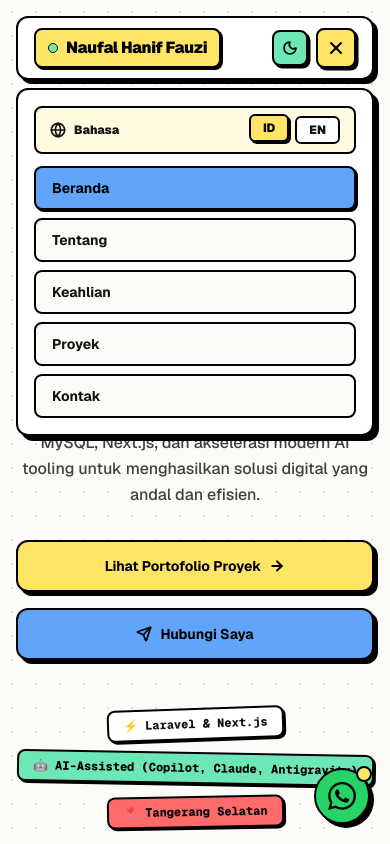
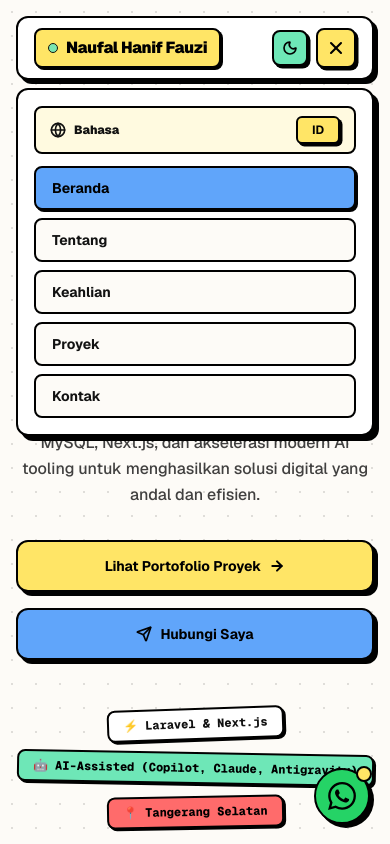
Before and after one commit to NaufalHaniff/Personal-Branding, a Next.js app: page / in a window 390 px wide. Both pictures are taken after a click on the button 336 px from the left and 48 px from the top of the page. Shown: the top 844 px of the page. Built offline with nearby package versions, Linux system fonts and the light colour scheme.

Commit message:
feat: implement responsive Navbar component with scroll-spy and theme/language toggles

```diff
--- a/components/Navbar.tsx
+++ b/components/Navbar.tsx
@@ -161,30 +161,15 @@ export default function Navbar() {
                   <Globe className="h-4 w-4 stroke-[2.5]" />
                   <span>{language === "id" ? "Bahasa" : "Language"}</span>
                 </span>
-                <div className="flex items-center gap-1.5">
-                  <button
-                    type="button"
-                    onClick={() => setLanguage("id")}
-                    className={`px-3 py-1 rounded-md text-xs font-black border-2 border-black transition-all ${
-                      language === "id"
-                        ? "bg-neo-yellow text-black shadow-[2px_2px_0px_0px_#000000] -translate-y-0.5"
-                        : "bg-card text-foreground hover:bg-black/5 dark:hover:bg-white/10"
-                    }`}
-                  >
-                    ID
-                  </button>
-                  <button
-                    type="button"
-                    onClick={() => setLanguage("en")}
-                    className={`px-3 py-1 rounded-md text-xs font-black border-2 border-black transition-all ${
-                      language === "en"
-                        ? "bg-neo-yellow text-black shadow-[2px_2px_0px_0px_#000000] -translate-y-0.5"
-                        : "bg-card text-foreground hover:bg-black/5 dark:hover:bg-white/10"
-                    }`}
-                  >
-                    EN
-                  </button>
-                </div>
+                <button
+                  type="button"
+                  onClick={toggleLanguage}
+                  className="neo-btn-sm px-3.5 py-1 rounded-md text-xs font-black border-2 border-black bg-neo-yellow text-black shadow-[2px_2px_0px_0px_#000000] hover:translate-x-[1px] hover:translate-y-[1px] transition-all"
+                  aria-label="Switch Language"
+                  title="Ganti Bahasa (ID / EN)"
+                >
+                  {language.toUpperCase()}
+                </button>
               </div>
             </li>
 
```
